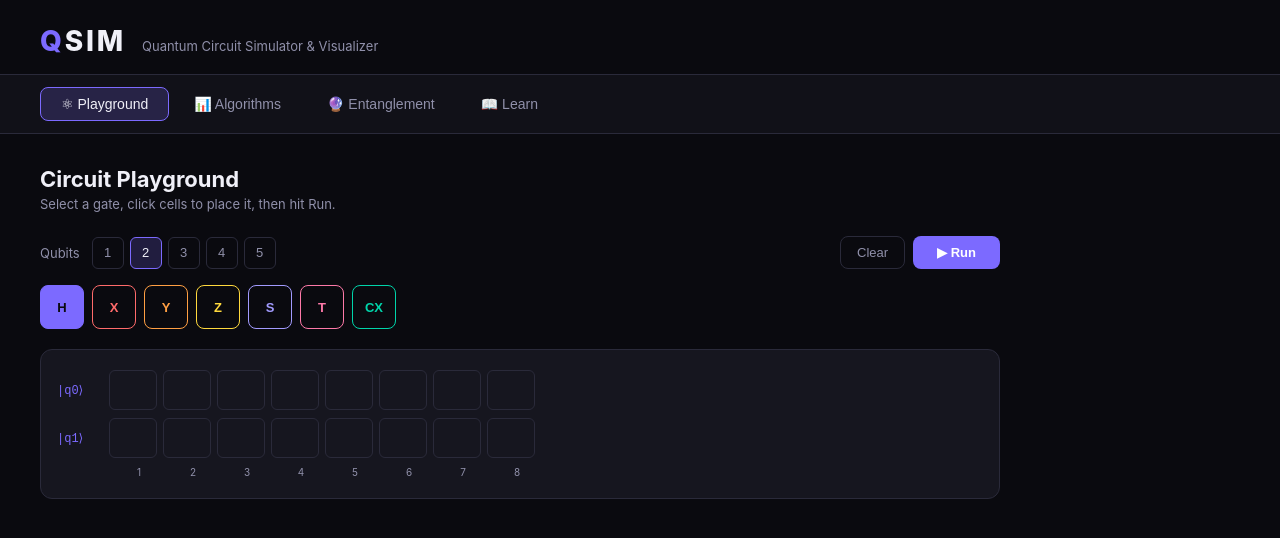
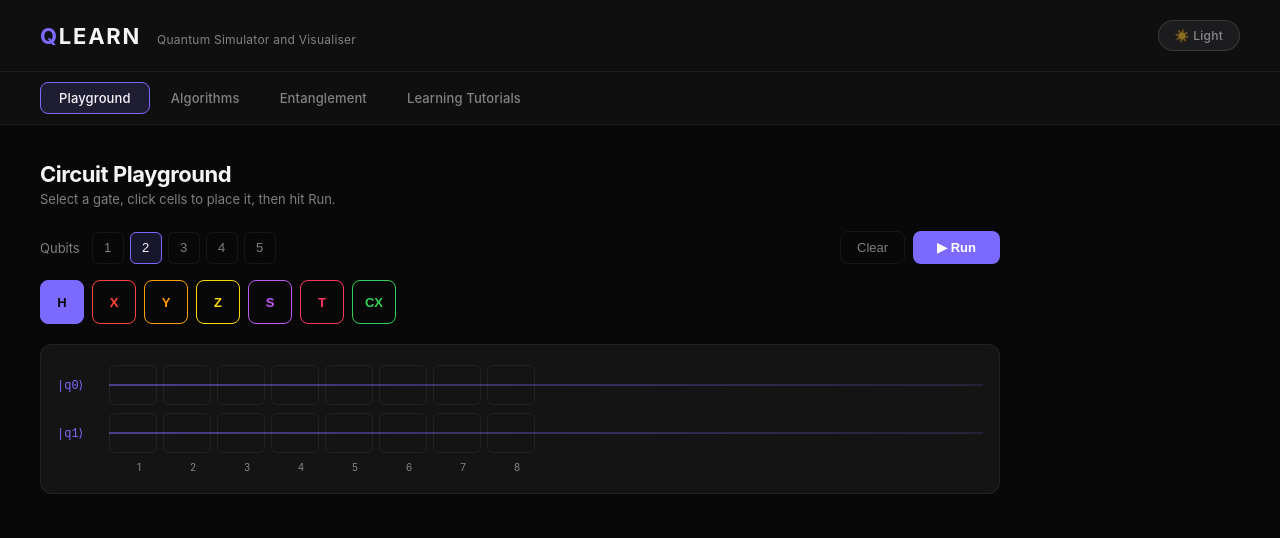
Before and after one commit to AbdullahiYusuf21/q_team-project, a React app in the folder frontend/: page / in a window 1280 px wide. Shown: the top 538 px of the page. Built offline with nearby package versions, Linux system fonts and the light colour scheme; the HTML template or start-up script is replaced by a standard one.

Commit message:
Add dark/light mode toggle, SF Pro typography, gate tooltips, wire lines

```diff
--- a/frontend/src/App.jsx
+++ b/frontend/src/App.jsx
@@ -5,29 +5,40 @@ import BlochSphere    from './components/BlochSphere'
 import Tutorials      from './components/Tutorials'
 import './index.css'
 
-// The four tabs your user stories map to
 const TABS = [
-  { id: 'playground',   label: '⚛ Playground'   },
-  { id: 'algorithms',   label: '📊 Algorithms'   },
-  { id: 'entanglement', label: '🔮 Entanglement'  },
-  { id: 'learn',        label: '📖 Learn'         },
+  { id: 'playground',   label: ' Playground'  },
+  { id: 'algorithms',   label: ' Algorithms'  },
+  { id: 'entanglement', label: ' Entanglement' },
+  { id: 'learn',        label: ' Learning Tutorials'        },
 ]
 
 export default function App() {
   const [activeTab, setActiveTab] = useState('playground')
+  const [theme,     setTheme]     = useState('dark')
+
+  function toggleTheme() {
+    setTheme(prev => prev === 'dark' ? 'light' : 'dark')
+  }
 
   return (
-    <div style={styles.app}>
+    <div data-theme={theme} style={styles.app}>
 
-      {/* ── Header ───────────────────────────────────── */}
+      {/* ── Header ── */}
       <header style={styles.header}>
-        <div style={styles.logo}>
-          <span style={styles.logoAccent}>Q</span>SIM
+        <div style={styles.headerLeft}>
+          <div style={styles.logo}>
+            <span style={{ color: 'var(--accent)' }}>Q</span>LEARN
+          </div>
+          <p style={styles.tagline}>Quantum Simulator and Visualiser</p>
         </div>
-        <p style={styles.tagline}>Quantum Circuit Simulator & Visualizer</p>
+
+        {/* Theme toggle */}
+        <button onClick={toggleTheme} style={styles.themeBtn}>
+          {theme === 'dark' ? '☀️  Light' : '🌙  Dark'}
+        </button>
       </header>
 
-      {/* ── Navigation ───────────────────────────────── */}
+      {/* ── Navigation ── */}
       <nav style={styles.nav}>
         {TABS.map(tab => (
           <button
@@ -43,7 +54,7 @@ export default function App() {
         ))}
       </nav>
 
-      {/* ── Page Content ─────────────────────────────── */}
+      {/* ── Content ── */}
       <main style={styles.main}>
         {activeTab === 'playground'   && <CircuitBuilder />}
         {activeTab === 'algorithms'   && <AlgorithmPanel />}
@@ -55,53 +66,76 @@ export default function App() {
   )
 }
 
-// Inline styles using our CSS variables
-// We use inline styles here so you can see exactly what styles
-// each element has without hunting through a separate CSS file.
 const styles = {
   app: {
     minHeight: '100vh',
     background: 'var(--bg-primary)',
     display: 'flex',
     flexDirection: 'column',
+    transition: 'background 0.3s ease',
   },
   header: {
-    padding: '24px 40px 16px',
+    padding: '20px 40px',
     borderBottom: '1px solid var(--border)',
+    display: 'flex',
+    alignItems: 'center',
+    justifyContent: 'space-between',
+    background: 'var(--bg-secondary)',
+    backdropFilter: 'blur(20px)',
+    position: 'sticky',
+    top: 0,
+    zIndex: 50,
+  },
+  headerLeft: {
     display: 'flex',
     alignItems: 'baseline',
     gap: '16px',
   },
   logo: {
-    fontSize: '28px',
-    fontWeight: '800',
-    letterSpacing: '0.1em',
+    fontFamily: 'var(--font-display)',
+    fontSize: '22px',
+    fontWeight: '700',
+    letterSpacing: '0.08em',
     color: 'var(--text-primary)',
   },
-  logoAccent: {
-    color: 'var(--accent)',
+  tagline: {
+    fontFamily: 'var(--font-text)',
+    color: 'var(--text-secondary)',
+    fontSize: '12px',
+    letterSpacing: '0.02em',
   },
-  tagline: {
+  themeBtn: {
+    padding: '7px 16px',
+    borderRadius: '20px',
+    border: '1px solid var(--border-hover)',
+    background: 'var(--bg-elevated)',
     color: 'var(--text-secondary)',
-    fontSize: '13px',
+    cursor: 'pointer',
+    fontSize: '12px',
+    fontFamily: 'var(--font-text)',
+    fontWeight: '500',
+    transition: 'all 0.15s ease',
+    letterSpacing: '0.02em',
   },
   nav: {
     display: 'flex',
-    gap: '4px',
-    padding: '12px 40px',
+    gap: '2px',
+    padding: '10px 40px',
     borderBottom: '1px solid var(--border)',
     background: 'var(--bg-secondary)',
   },
   navBtn: {
-    padding: '8px 20px',
+    padding: '7px 18px',
     borderRadius: '8px',
     border: '1px solid transparent',
     background: 'transparent',
     color: 'var(--text-secondary)',
     cursor: 'pointer',
-    fontSize: '14px',
+    fontSize: '13px',
+    fontFamily: 'var(--font-text)',
     fontWeight: '500',
     transition: 'all 0.15s ease',
+    letterSpacing: '0.01em',
   },
   navBtnActive: {
     background: 'var(--accent-glow)',
@@ -110,6 +144,6 @@ const styles = {
   },
   main: {
     flex: 1,
-    padding: '32px 40px',
+    padding: '36px 40px',
   },
 }
--- a/frontend/src/components/CircuitBuilder.jsx
+++ b/frontend/src/components/CircuitBuilder.jsx
@@ -9,13 +9,41 @@ const MAX_QUBITS = 5
 
 // Gate definitions — name, label shown in cell, and its CSS colour variable
 const GATES = [
-  { id: 'H',    label: 'H',    color: 'var(--gate-h)'    },
-  { id: 'X',    label: 'X',    color: 'var(--gate-x)'    },
-  { id: 'Y',    label: 'Y',    color: 'var(--gate-y)'    },
-  { id: 'Z',    label: 'Z',    color: 'var(--gate-z)'    },
-  { id: 'S',    label: 'S',    color: 'var(--gate-s)'    },
-  { id: 'T',    label: 'T',    color: 'var(--gate-t)'    },
-  { id: 'CNOT', label: 'CX',   color: 'var(--gate-cnot)' },
+  {
+    id: 'H', label: 'H', color: 'var(--gate-h)',
+    name: 'Hadamard',
+    desc: 'Creates superposition. Puts |0⟩ into 50/50 state.'
+  },
+  {
+    id: 'X', label: 'X', color: 'var(--gate-x)',
+    name: 'Pauli-X',
+    desc: 'Quantum NOT gate. Flips |0⟩ to |1⟩ and vice versa.'
+  },
+  {
+    id: 'Y', label: 'Y', color: 'var(--gate-y)',
+    name: 'Pauli-Y',
+    desc: 'Flip with complex phase. Combines X and Z effects.'
+  },
+  {
+    id: 'Z', label: 'Z', color: 'var(--gate-z)',
+    name: 'Pauli-Z',
+    desc: 'Phase flip. Negates |1⟩ amplitude, invisible alone.'
+  },
+  {
+    id: 'S', label: 'S', color: 'var(--gate-s)',
+    name: 'S Gate',
+    desc: '90° phase rotation. S² = Z.'
+  },
+  {
+    id: 'T', label: 'T', color: 'var(--gate-t)',
+    name: 'T Gate',
+    desc: '45° phase rotation. T² = S, used in quantum Fourier transform.'
+  },
+  {
+    id: 'CNOT', label: 'CX', color: 'var(--gate-cnot)',
+    name: 'CNOT',
+    desc: 'Flips target if control is |1⟩. Creates entanglement.'
+  },
 ]
 
 // Helper — create an empty grid: 2D array [qubit][step] = null
@@ -27,7 +55,7 @@ export default function CircuitBuilder() {
   const [nQubits,     setNQubits]     = useState(2)
   const [grid,        setGrid]        = useState(emptyGrid(2))
   const [selectedGate, setSelectedGate] = useState('H')
-  const [cnотControl,  setCnotControl]  = useState(null)  // tracks CNOT placement state
+  const [cnotControl,  setCnotControl]  = useState(null)  // tracks CNOT placement state
   const [result,       setResult]       = useState(null)
   const [loading,      setLoading]      = useState(false)
   const [error,        setError]        = useState(null)
@@ -206,10 +234,11 @@ export default function CircuitBuilder() {
       </div>
 
       {/* ── Gate toolbar ── */}
+      {/* ── Gate toolbar ── */}
 <div style={styles.toolbar}>
   {GATES.map(gate => (
+    <div key={gate.id} className="tooltip-wrapper">
       <button
-            key={gate.id}
         onClick={() => { setSelectedGate(gate.id); setCnotControl(null) }}
         style={{
           ...styles.gateBtn,
@@ -220,6 +249,11 @@ export default function CircuitBuilder() {
       >
         {gate.label}
       </button>
+      <div className="tooltip">
+        <div className="tooltip-title">{gate.name}</div>
+        <div className="tooltip-desc">{gate.desc}</div>
+      </div>
+    </div>
   ))}
   {selectedGate === 'CNOT' && (
     <span style={styles.cnotHint}>
@@ -234,14 +268,12 @@ export default function CircuitBuilder() {
         {/* Qubit labels + wire rows */}
         {Array.from({ length: nQubits }, (_, qubit) => (
           <div key={qubit} style={styles.qubitRow}>
-
-            {/* Qubit label */}
             <div style={styles.qubitLabel}>
               |q{qubit}⟩
                 </div>
-
+                <div style={styles.wireRow}>
                   {/* Wire line behind cells */}
-            <div style={styles.wireRow}>
+                  <div style={styles.wire} />
                   {Array.from({ length: STEPS }, (_, step) => {
                     const { bg, border, color, label } = getCellStyle(qubit, step)
                     return (
@@ -264,7 +296,6 @@ export default function CircuitBuilder() {
                  )
                })}
              </div>
-
            </div>
         ))}
 
@@ -469,4 +500,31 @@ const styles = {
     color: 'var(--text-primary)',
     marginBottom: '16px',
   },
+  cell: {
+  width: '48px',
+  height: '40px',
+  borderRadius: '6px',
+  display: 'flex',
+  alignItems: 'center',
+  justifyContent: 'center',
+  cursor: 'pointer',
+  fontSize: '12px',
+  fontWeight: '700',
+  transition: 'all 0.15s ease',
+  flexShrink: 0,
+  userSelect: 'none',
+  position: 'relative',
+  zIndex: 1,
+},
+  wire: {
+  position: 'absolute',
+  top: '50%',
+  left: 0,
+  right: 0,
+  height: '1px',
+  background: 'linear-gradient(90deg, var(--accent) 0%, rgba(124,106,255,0.3) 100%)',
+  transform: 'translateY(-50%)',
+  zIndex: 0,
+  pointerEvents: 'none',
+},
 }
--- a/frontend/src/index.css
+++ b/frontend/src/index.css
@@ -4,32 +4,138 @@
   padding: 0;
 }
 
+/* ── Typography Scale ─────────────────────────────── */
 :root {
-  --bg-primary:    #0a0a0f;
-  --bg-secondary:  #111118;
-  --bg-card:       #16161f;
-  --border:        #2a2a3a;
-  --accent:        #7c6aff;
-  --accent-glow:   #7c6aff33;
-  --accent-alt:    #00d4aa;
-  --text-primary:  #f0f0f8;
-  --text-secondary:#9090aa;
-  --gate-h:        #7c6aff;
-  --gate-x:        #ff6b6b;
-  --gate-z:        #ffd93d;
-  --gate-cnot:     #00d4aa;
-  --gate-y:        #ff9f43;
-  --gate-s:        #a29bfe;
-  --gate-t:        #fd79a8;
+  --font-display: -apple-system, 'SF Pro Display', 'Segoe UI', system-ui, sans-serif;
+  --font-text:    -apple-system, 'SF Pro Text',    'Segoe UI', system-ui, sans-serif;
+
+  /* Gate colours — same in both themes */
+  --gate-h:    #7c6aff;
+  --gate-x:    #ff453a;
+  --gate-z:    #ffd60a;
+  --gate-cnot: #30d158;
+  --gate-y:    #ff9f0a;
+  --gate-s:    #bf5af2;
+  --gate-t:    #ff375f;
 }
 
+/* ── Dark Theme (default) ─────────────────────────── */
+[data-theme="dark"] {
+  --bg-primary:      #080808;
+  --bg-secondary:    #0f0f0f;
+  --bg-card:         #141414;
+  --bg-elevated:     #1c1c1e;
+  --border:          rgba(255, 255, 255, 0.06);
+  --border-hover:    rgba(255, 255, 255, 0.12);
+  --accent:          #7c6aff;
+  --accent-glow:     rgba(124, 106, 255, 0.15);
+  --accent-alt:      #30d158;
+  --text-primary:    #f5f5f7;
+  --text-secondary:  rgba(245, 245, 247, 0.5);
+  --text-tertiary:   rgba(245, 245, 247, 0.28);
+  --shadow:          0 8px 32px rgba(0, 0, 0, 0.4);
+  --shadow-sm:       0 2px 8px rgba(0, 0, 0, 0.3);
+}
+
+/* ── Light Theme ──────────────────────────────────── */
+[data-theme="light"] {
+  --bg-primary:      #f5f5f7;
+  --bg-secondary:    #ffffff;
+  --bg-card:         #ffffff;
+  --bg-elevated:     #f0f0f2;
+  --border:          rgba(0, 0, 0, 0.06);
+  --border-hover:    rgba(0, 0, 0, 0.12);
+  --accent:          #7c6aff;
+  --accent-glow:     rgba(124, 106, 255, 0.12);
+  --accent-alt:      #30d158;
+  --text-primary:    #1d1d1f;
+  --text-secondary:  rgba(29, 29, 31, 0.5);
+  --text-tertiary:   rgba(29, 29, 31, 0.28);
+  --shadow:          0 8px 32px rgba(0, 0, 0, 0.08);
+  --shadow-sm:       0 2px 8px rgba(0, 0, 0, 0.06);
+}
+
+/* ── Base Styles ──────────────────────────────────── */
 body {
   background-color: var(--bg-primary);
   color: var(--text-primary);
-  font-family: 'Inter', 'Segoe UI', system-ui, sans-serif;
+  font-family: var(--font-text);
+  font-size: 15px;
   min-height: 100vh;
+  -webkit-font-smoothing: antialiased;
+  -moz-osx-font-smoothing: grayscale;
+  transition: background-color 0.3s ease, color 0.3s ease;
 }
 
-::-webkit-scrollbar { width: 6px; }
-::-webkit-scrollbar-track { background: var(--bg-primary); }
-::-webkit-scrollbar-thumb { background: var(--border); border-radius: 3px; }
+/* Display font for headings */
+h1, h2, h3, h4 {
+  font-family: var(--font-display);
+  letter-spacing: -0.02em;
+}
+
+/* ── Scrollbar ────────────────────────────────────── */
+::-webkit-scrollbar { width: 4px; }
+::-webkit-scrollbar-track { background: transparent; }
+::-webkit-scrollbar-thumb {
+  background: var(--border-hover);
+  border-radius: 2px;
+}
+
+/* ── Tooltip System ───────────────────────────────── */
+.tooltip-wrapper {
+  position: relative;
+  display: inline-block;
+}
+
+.tooltip-wrapper .tooltip {
+  visibility: hidden;
+  opacity: 0;
+  position: absolute;
+  bottom: calc(100% + 10px);
+  left: 50%;
+  transform: translateX(-50%) translateY(4px);
+  background: var(--bg-elevated);
+  backdrop-filter: blur(20px);
+  -webkit-backdrop-filter: blur(20px);
+  border: 1px solid var(--border-hover);
+  border-radius: 10px;
+  padding: 10px 14px;
+  width: 170px;
+  text-align: center;
+  pointer-events: none;
+  transition: opacity 0.15s ease, transform 0.15s ease;
+  box-shadow: var(--shadow);
+  z-index: 100;
+}
+
+.tooltip-wrapper .tooltip-title {
+  font-family: var(--font-display);
+  font-size: 11px;
+  font-weight: 600;
+  color: var(--text-primary);
+  letter-spacing: 0.03em;
+  margin-bottom: 4px;
+}
+
+.tooltip-wrapper .tooltip-desc {
+  font-family: var(--font-text);
+  font-size: 10px;
+  color: var(--text-secondary);
+  line-height: 1.5;
+}
+
+.tooltip-wrapper:hover .tooltip {
+  visibility: visible;
+  opacity: 1;
+  transform: translateX(-50%) translateY(0);
+}
+
+.tooltip-wrapper .tooltip::after {
+  content: '';
+  position: absolute;
+  top: 100%;
+  left: 50%;
+  transform: translateX(-50%);
+  border: 5px solid transparent;
+  border-top-color: var(--bg-elevated);
+}
```
Lines whose indentation alone changed are shown as unchanged.
